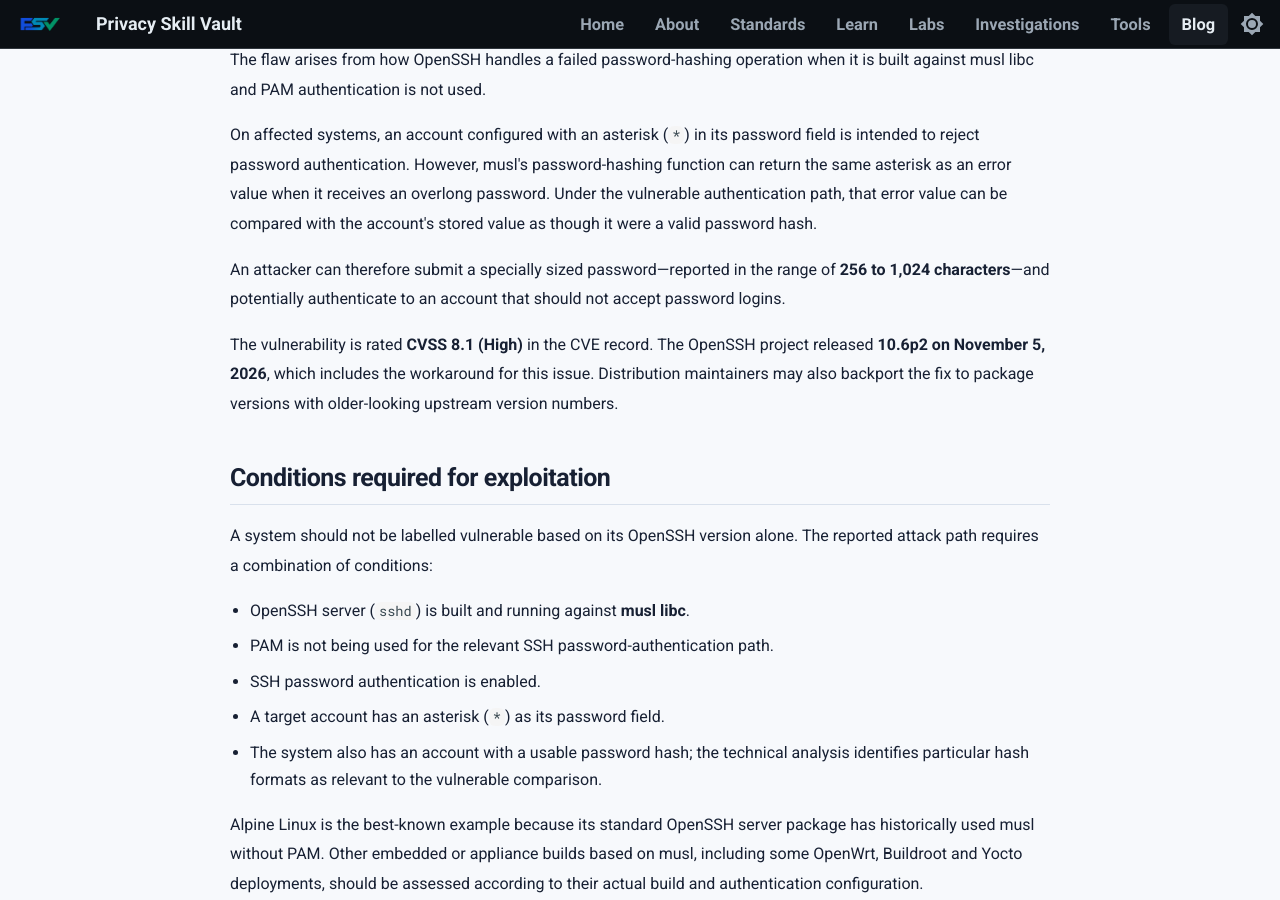
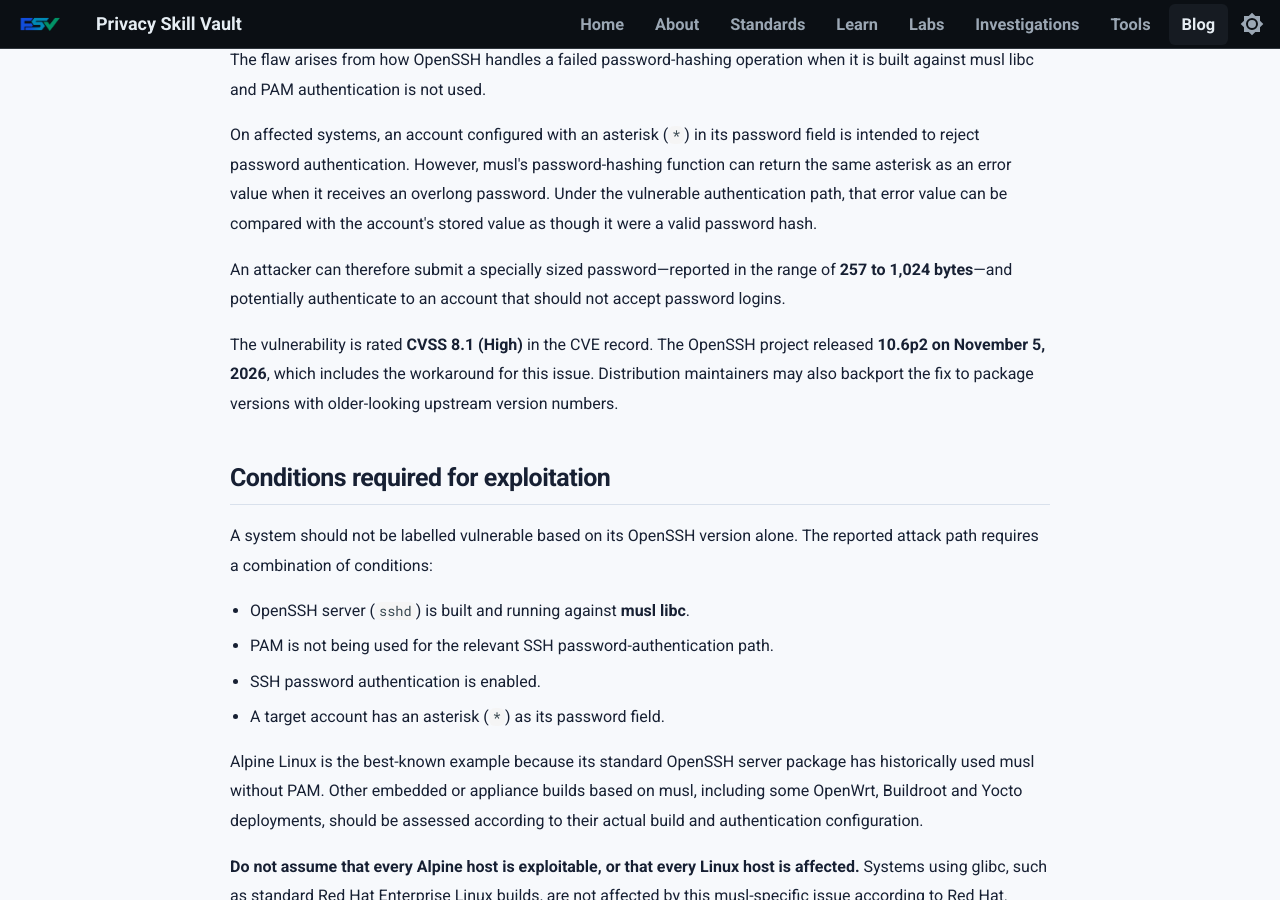
Before and after one commit to PrivacySkillVault/privacyskillvault.github.io, an MkDocs documentation site: the page built from docs/blog/vulnerabilities/openssh-sshole-cve-2026-123158-exploitation/index.md, in a window 1280 px wide and 900 px high, scrolled down 701 px. Built offline with MkDocs 1.6.1 and Material for MkDocs 9.7.7, drawn with Linux system fonts in a browser that asks for light colours; some of the changed text lies outside the part shown.

Commit message:
Tighten SSHole technical details against vendor advisories

```diff
--- a/docs/blog/vulnerabilities/openssh-sshole-cve-2026-123158-exploitation/index.md
+++ b/docs/blog/vulnerabilities/openssh-sshole-cve-2026-123158-exploitation/index.md
@@ -14,7 +14,7 @@
 
 On affected systems, an account configured with an asterisk (`*`) in its password field is intended to reject password authentication. However, musl's password-hashing function can return the same asterisk as an error value when it receives an overlong password. Under the vulnerable authentication path, that error value can be compared with the account's stored value as though it were a valid password hash.
 
-An attacker can therefore submit a specially sized password—reported in the range of **256 to 1,024 characters**—and potentially authenticate to an account that should not accept password logins.
+An attacker can therefore submit a specially sized password—reported in the range of **257 to 1,024 bytes**—and potentially authenticate to an account that should not accept password logins.
 
 The vulnerability is rated **CVSS 8.1 (High)** in the CVE record. The OpenSSH project released **10.6p2 on November 5, 2026**, which includes the workaround for this issue. Distribution maintainers may also backport the fix to package versions with older-looking upstream version numbers.
 
@@ -26,7 +26,6 @@
 - PAM is not being used for the relevant SSH password-authentication path.
 - SSH password authentication is enabled.
 - A target account has an asterisk (`*`) as its password field.
-- The system also has an account with a usable password hash; the technical analysis identifies particular hash formats as relevant to the vulnerable comparison.
 
 Alpine Linux is the best-known example because its standard OpenSSH server package has historically used musl without PAM. Other embedded or appliance builds based on musl, including some OpenWrt, Buildroot and Yocto deployments, should be assessed according to their actual build and authentication configuration.
 
@@ -104,7 +103,7 @@
 
 - [OpenSSH — Release notes for 10.6p2](https://www.openssh.org/releasenotes.html) — upstream release information.
 - [CVE / NVD — CVE-2026-123158](https://nvd.nist.gov/vuln/detail/CVE-2026-123158) — vulnerability description and CVSS record.
-- [Alpine Linux — OpenSSH password authentication bypass advisory](https://alpinelinux.org/posts/2026-11-05-openssh-password-authentication-bypass/) — affected Alpine branches, package fixes and response guidance.
+- [Alpine Linux — CVE-2026-123158 security tracker](https://security.alpinelinux.org/vuln/CVE-2026-123158) — affected Alpine branches, package fixes and response guidance.
 - [Red Hat — CVE-2026-123158](https://access.redhat.com/security/cve/cve-2026-123158) — RHEL and musl/glibc applicability statement.
 - [Ubuntu — CVE-2026-123158](https://ubuntu.com/security/CVE-2026-123158) — distribution status and technical description.
 - [GreyNoise — SSHole activity tracker](https://sshole.events.greynoise.io/) — independently reported scanning and exploitation telemetry.
```
